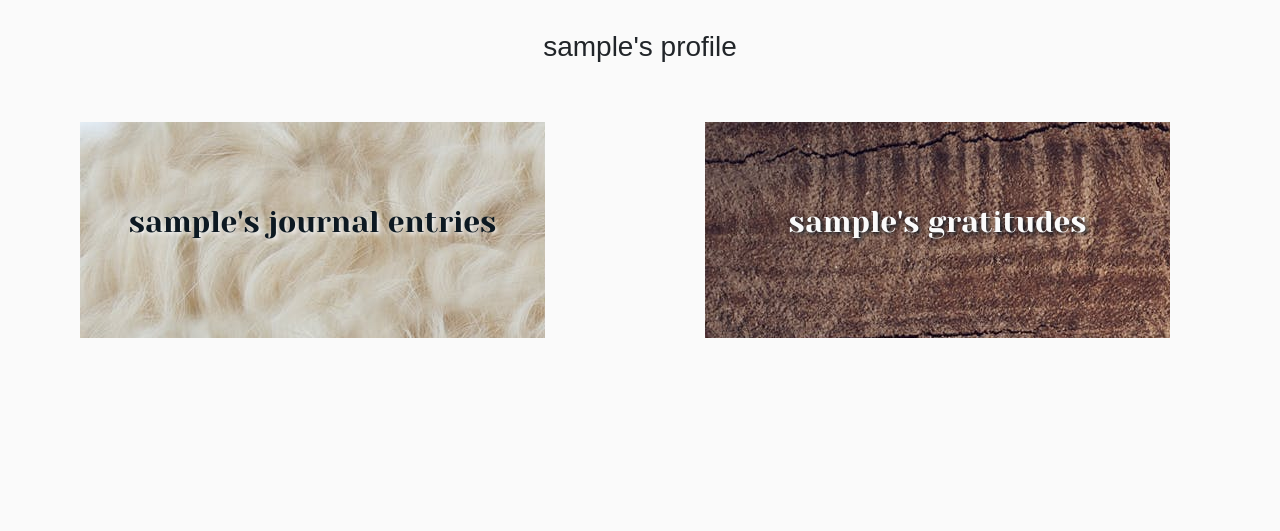
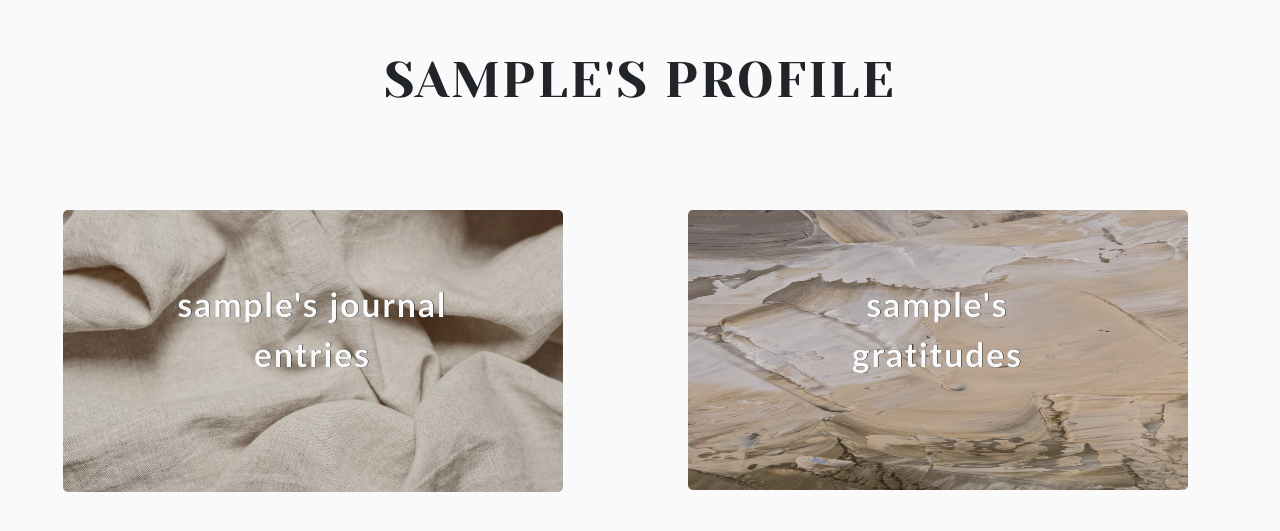
Before and after one commit to emmasarge/mindset-journal, a Flask app: page /profile/1 in a window 1280 px wide. Shown: the part 98-629 px from the top of the page. Run offline with Flask 2, Linux system fonts and the light colour scheme; the visitor is signed in with stand-in values (Sample User, id 1); a database or web service that is not in the repository returns one stand-in record (values such as "Sample title"); some libraries are stand-ins or nearby versions; some web fonts are replaced.

Commit message:
profile page styling

```diff
--- a/static/css/style.css
+++ b/static/css/style.css
@@ -34,33 +34,62 @@ nav{
 
 }
 /*----PROFILE PAGE----*/
-.journal-entry-link {
-    background-image: url(../images/wool.png);
-    margin:50px 80px 50px 80px;
+
+.profile h3 {
+    font-family: 'Yeseva One', cursive;
+    font-size: 50px;
+    text-transform: uppercase;
+    letter-spacing: 2px;
+    margin-bottom: 100px;
+    margin-top: 20px;
+}
+.profile img{
+    width: 500px;
+    border-radius: 5px;
+}
+.profile img:hover{
+    height:300px;
+    transition: 0.5s ease-in-out;
+    filter: brightness(50%);
 }
 .journal-entry-link a {
-    font-family:'Yeseva One', cursive;
-    text-decoration: none;
-    color:#0d1922;
-    text-shadow: 2px 2px 4px #fafafa;
-    font-size: 30px;
-    line-height: 200px;
-    height: 200px;
-}
-.gratitude-entry-link {
-    background-image: url(../images/wood.png);
-    margin:50px 80px 50px 80px;
-}
-.gratitude-entry-link a {
-    font-family:'Yeseva One', cursive;
+    font-family: 'Gill Sans', 'Gill Sans MT', Calibri, 'Trebuchet MS', sans-serif;
+    font-weight: 600;
     text-decoration: none;
     color:#fafafa;
-    font-size:30px;
-    text-shadow: 2px 2px 4px #0d1922;
-    line-height: 200px;
-    height: 200px;
+    text-shadow: 0.5px 0.5px 0.5px  #0d1922;
+    font-size: 1.4em;
+    text-align: center;
+    letter-spacing: 2px;
+    position: absolute;
+    top: 40%;
+    left: 50%;
+    transform: translate(-50%, -50%);
+
 }
 
+.gratitude-entry-link a {
+    font-family: 'Gill Sans', 'Gill Sans MT', Calibri, 'Trebuchet MS', sans-serif;
+    font-weight: 600;
+    text-decoration: none;
+    color:#fafafa;
+    text-shadow: 0.5px 0.5px 0.5px  #0d1922;
+    font-size: 1.4em;
+    text-align: center;
+    letter-spacing: 2px;
+    position: absolute;
+    top: 40%;
+    left: 50%;
+    transform: translate(-50%, -50%);
+}
+
+@media only screen and (max-width: 900px) {
+
+    .gratitude-entry-link {
+        margin-top: 60px;
+    }
+
+  }
 /*-----ENTRY COLLECTION---*/
 
 
--- a/templates/profile.html
+++ b/templates/profile.html
@@ -2,7 +2,7 @@
 {% block content %}
 
 
-
+<section class="profile">
     <div class="row">
         <div class="col">
 
@@ -14,14 +14,16 @@
     </div>
 
     <div class="row container-fluid">
-        <div class="col journal-entry-link">
-            <p><a href="{{ url_for('entry_collection') }}">{{ username }}'s journal entries</a></p>
+        <div class="col-md journal-entry-link">
+            <img src="{{ url_for('static', filename='images/linen.png') }}" alt="linen">
+                 <p><a href="{{ url_for('entry_collection') }}">{{ username }}'s journal entries</a></p>
         </div>
-        <div class="col gratitude-entry-link">
+        <div class="col-md gratitude-entry-link">
+            <img src="{{ url_for('static', filename='images/paint-two.png') }}" alt="wool" height="280">
             <p><a href="{{ url_for('gratitude_collection') }}">{{ username }}'s gratitudes</a></p>
         </div>
     </div>
-
+</section>
 
 
 
```
Also changed, not shown: static/images/journal.png, static/images/linen.png (added), static/images/paint-two.png, static/images/paint-w.png, static/images/thistle.png (deleted), 1 other file.
